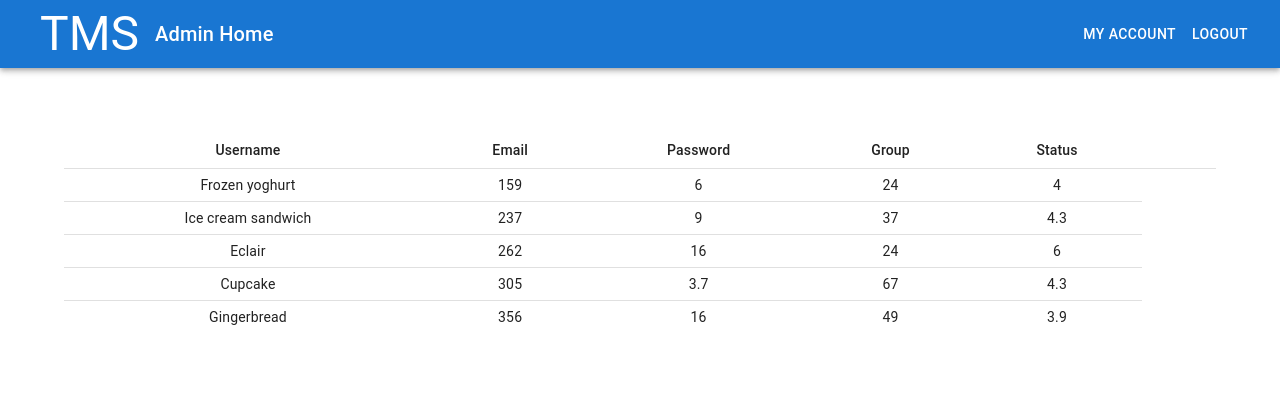
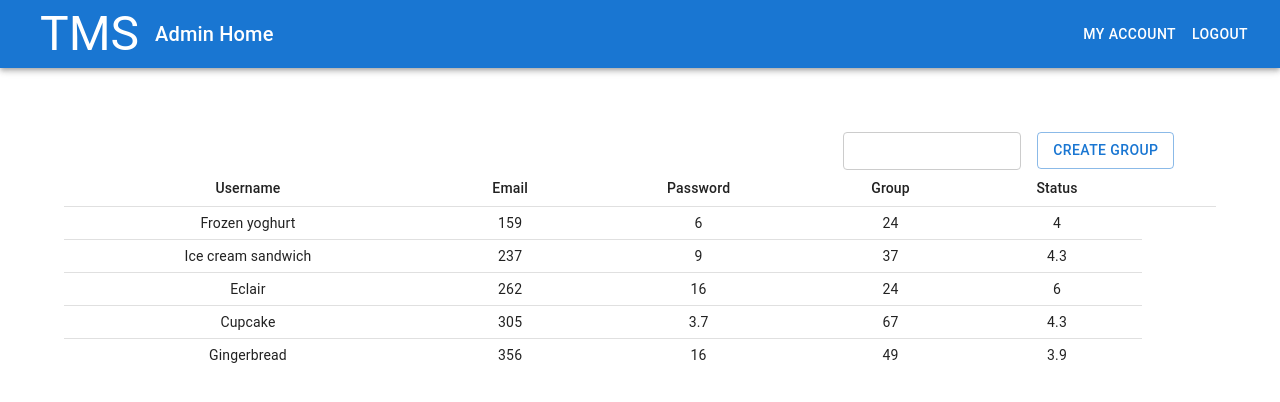
Before and after one commit to SebastinST/tms-frontend, a React (Create React App) app: page /adminhome in a window 1280 px wide. Shown: the top 402 px of the page. Built offline with nearby package versions, Linux system fonts and the light colour scheme; no server answers.

Commit message:
update admin home

```diff
--- a/package.json
+++ b/package.json
@@ -15,6 +15,8 @@
     "react": "^18.2.0",
     "react-dom": "^18.2.0",
     "react-scripts": "5.0.1",
+    "react-select": "^5.8.0",
+    "react-toastify": "^9.1.3",
     "web-vitals": "^2.1.4"
   },
   "scripts": {
--- a/src/AdminHome.js
+++ b/src/AdminHome.js
@@ -20,15 +20,62 @@ import TableCell from "@mui/material/TableCell";
 import TableContainer from "@mui/material/TableContainer";
 import TableHead from "@mui/material/TableHead";
 import TableRow from "@mui/material/TableRow";
+import { KeyboardEventHandler } from "react";
+import CreatableSelect from "react-select/creatable";
 
 const defaultTheme = createTheme();
 function createData(name, calories, fat, carbs, protein) {
   return { name, calories, fat, carbs, protein };
 }
-const rows = [createData("Frozen yoghurt", 159, 6.0, 24, 4.0), createData("Ice cream sandwich", 237, 9.0, 37, 4.3), createData("Eclair", 262, 16.0, 24, 6.0), createData("Cupcake", 305, 3.7, 67, 4.3), createData("Gingerbread", 356, 16.0, 49, 3.9)];
+const rows = [
+  createData("Frozen yoghurt", 159, 6.0, 24, 4.0),
+  createData("Ice cream sandwich", 237, 9.0, 37, 4.3),
+  createData("Eclair", 262, 16.0, 24, 6.0),
+  createData("Cupcake", 305, 3.7, 67, 4.3),
+  createData("Gingerbread", 356, 16.0, 49, 3.9),
+];
+
+const components = {
+  DropdownIndicator: null,
+};
+
+const createOption = (label) => ({
+  label,
+  createValue: label,
+});
 
 export default function AdminHome() {
   const navigate = useNavigate();
+
+  const [inputValue, setInputValue] = React.useState("");
+  const [createValue, setCreateValue] = React.useState([]);
+
+  const handleKeyDown = (event) => {
+    if (!inputValue) return;
+    switch (event.key) {
+      case "Enter":
+      case "Tab":
+        setCreateValue((prev) => [...prev, createOption(inputValue)]);
+        setInputValue("");
+        event.preventDefault();
+    }
+  };
+  function getCreateValue(value) {
+    return value.createValue;
+  }
+
+  //Authorization
+  const config = {
+    headers: {
+      Authorization: "Bearer " + Cookies.get("token"),
+    },
+  };
+  const createGroup = async (event) => {
+    event.preventDefault();
+    const creGrp = { group_name: createValue.map(getCreateValue).join(",") };
+    const res = await axios.post("http://localhost:8080/controller/createGroup/", creGrp, config);
+    console.log(res);
+  };
 
   return (
     <ThemeProvider theme={defaultTheme}>
@@ -44,6 +91,29 @@ export default function AdminHome() {
               alignItems: "center",
             }}
           >
+            {" "}
+            <Grid container spacing={2}>
+              <Grid item xs={8}></Grid>
+              <Grid item xs={2}>
+                <CreatableSelect
+                  components={components}
+                  inputValue={inputValue}
+                  isClearable
+                  isMulti
+                  menuIsOpen={false}
+                  onChange={(newValue) => setCreateValue(newValue)}
+                  onInputChange={(newValue) => setInputValue(newValue)}
+                  onKeyDown={handleKeyDown}
+                  placeholder=""
+                  value={createValue}
+                />
+              </Grid>
+              <Grid item xs={2}>
+                <Button variant="outlined" onClick={createGroup}>
+                  Create Group
+                </Button>
+              </Grid>
+            </Grid>
             <Table sx={{ minWidth: 650 }} size="small" aria-label="a dense table">
               <TableHead>
                 <TableRow>
--- a/src/Appbar.js
+++ b/src/Appbar.js
@@ -52,6 +52,12 @@ export default function Appbar(props) {
 
   //logout
   const logOut = () => {
+    const config = {
+      headers: {
+        Authorization: "Bearer " + Cookies.get("token"),
+      },
+    };
+    axios.get("http://localhost:8080/controller/_logout", config);
     navigate("/");
   };
 
--- a/src/MyAccount.js
+++ b/src/MyAccount.js
@@ -1,81 +1,83 @@
-import * as React from "react"
-import Button from "@mui/material/Button"
-import CssBaseline from "@mui/material/CssBaseline"
-import Grid from "@mui/material/Grid"
-import Stack from "@mui/material/Stack"
-import Box from "@mui/material/Box"
-import Toolbar from "@mui/material/Toolbar"
-import Typography from "@mui/material/Typography"
-import Container from "@mui/material/Container"
-import Link from "@mui/material/Link"
-import { createTheme, ThemeProvider } from "@mui/material/styles"
-import Appbar from "./Appbar"
-import { useLocation } from "react-router-dom"
-import TextField from "@mui/material/TextField"
-import Cookies from "js-cookie"
-import { useNavigate } from "react-router-dom"
-import { useState, useEffect } from "react"
-import axios from "axios"
-import Alert from "@mui/material/Alert"
+import * as React from "react";
+import Button from "@mui/material/Button";
+import CssBaseline from "@mui/material/CssBaseline";
+import Grid from "@mui/material/Grid";
+import Stack from "@mui/material/Stack";
+import Box from "@mui/material/Box";
+import Toolbar from "@mui/material/Toolbar";
+import Typography from "@mui/material/Typography";
+import Container from "@mui/material/Container";
+import Link from "@mui/material/Link";
+import { createTheme, ThemeProvider } from "@mui/material/styles";
+import Appbar from "./Appbar";
+import { useLocation } from "react-router-dom";
+import TextField from "@mui/material/TextField";
+import Cookies from "js-cookie";
+import { useNavigate } from "react-router-dom";
+import { useState, useEffect } from "react";
+import axios from "axios";
+import Alert from "@mui/material/Alert";
 
-const defaultTheme = createTheme()
+const defaultTheme = createTheme();
 
 export default function MyAccount() {
   const [defAccInfo, setDefAccInfo] = useState({
     username: "",
     email: "",
     group_list: "",
-    password: ""
-  })
-  const [fieldDisabled, setFieldDisabled] = useState(true)
-  const [editButton, setEditButton] = useState("Edit")
-  const [errorMessage, setErrorMessage] = React.useState("")
-  const [open, setOpen] = React.useState(false)
-  const { state } = useLocation()
+    password: "",
+  });
+  const [fieldDisabled, setFieldDisabled] = useState(true);
+  const [editButton, setEditButton] = useState("Edit");
+  const [errorMessage, setErrorMessage] = useState("");
+  const [open, setOpen] = React.useState(false);
+  const { state } = useLocation();
   //Authorization
   const config = {
     headers: {
-      Authorization: "Bearer " + Cookies.get("token")
-    }
-  }
+      Authorization: "Bearer " + Cookies.get("token"),
+    },
+  };
   //get default account values
   useEffect(() => {
     async function fetchData() {
-      const response = await axios.get("http://localhost:8080/controller/getUser/" + Cookies.get("username"), config)
+      const response = await axios.get("http://localhost:8080/controller/getUser/" + Cookies.get("username"), config);
       //set password in response to empty
-      response.data.data.password = ""
-      setDefAccInfo(response.data.data)
+      response.data.data.password = "";
+      setDefAccInfo(response.data.data);
     }
-    fetchData()
-  }, [])
-  const handleSubmit = async event => {
-    event.preventDefault()
+    fetchData();
+  }, []);
+  const handleSubmit = async (event) => {
+    event.preventDefault();
     if (fieldDisabled) {
-      setFieldDisabled(false)
-      setEditButton("Save")
+      setFieldDisabled(false);
+      setEditButton("Save");
     } else {
-      const data = new FormData(event.currentTarget)
-      const updateEmail = { email: data.get("email") }
+      const data = new FormData(event.currentTarget);
+      const updateEmail = { email: data.get("email") };
       try {
-        const res = await axios.put("http://localhost:8080/controller/updateUserEmail/" + Cookies.get("username"), updateEmail, config)
+        const res = await axios.put("http://localhost:8080/controller/updateUserEmail/" + Cookies.get("username"), updateEmail, config);
         if (data.get("password") !== null && data.get("password") !== "") {
-          const updatePassword = { password: data.get("password") }
+          const updatePassword = { password: data.get("password") };
 
-          await axios.put("http://localhost:8080/controller/updateUserPassword/" + Cookies.get("username"), updatePassword, config)
+          await axios.put("http://localhost:8080/controller/updateUserPassword/" + Cookies.get("username"), updatePassword, config);
         }
-        setFieldDisabled(true)
-        setEditButton("Edit")
+        setFieldDisabled(true);
+        setEditButton("Edit");
         //if password field is not empty, set it to empty
         setDefAccInfo({
           ...defAccInfo,
-          password: ""
-        })
+          password: "",
+        });
+        setOpen(false);
+        setErrorMessage("");
       } catch (error) {
-        setErrorMessage(error.response.data.errMessage)
-        setOpen(true)
+        setErrorMessage(error.response.data.errMessage);
+        setOpen(true);
       }
     }
-  }
+  };
   return (
     <ThemeProvider theme={defaultTheme}>
       <CssBaseline />
@@ -86,7 +88,7 @@ export default function MyAccount() {
             marginTop: 8,
             display: "flex",
             flexDirection: "column",
-            alignItems: "center"
+            alignItems: "center",
           }}
         >
           <Typography component="h1" variant="h4">
@@ -105,10 +107,10 @@ export default function MyAccount() {
               name="email"
               autoComplete="email"
               value={defAccInfo.email}
-              onChange={e =>
+              onChange={(e) =>
                 setDefAccInfo({
                   ...defAccInfo,
-                  email: e.target.value
+                  email: e.target.value,
                 })
               }
               disabled={fieldDisabled}
@@ -124,10 +126,10 @@ export default function MyAccount() {
               id="password"
               value={defAccInfo.password}
               disabled={fieldDisabled}
-              onChange={e =>
+              onChange={(e) =>
                 setDefAccInfo({
                   ...defAccInfo,
-                  password: e.target.value
+                  password: e.target.value,
                 })
               }
             />
@@ -144,5 +146,5 @@ export default function MyAccount() {
         </Box>
       </main>
     </ThemeProvider>
-  )
+  );
 }
```
Also changed, not shown: src/Login.js (+5 -36 lines), 1 other file (tests, documents, lock files or other folders).
